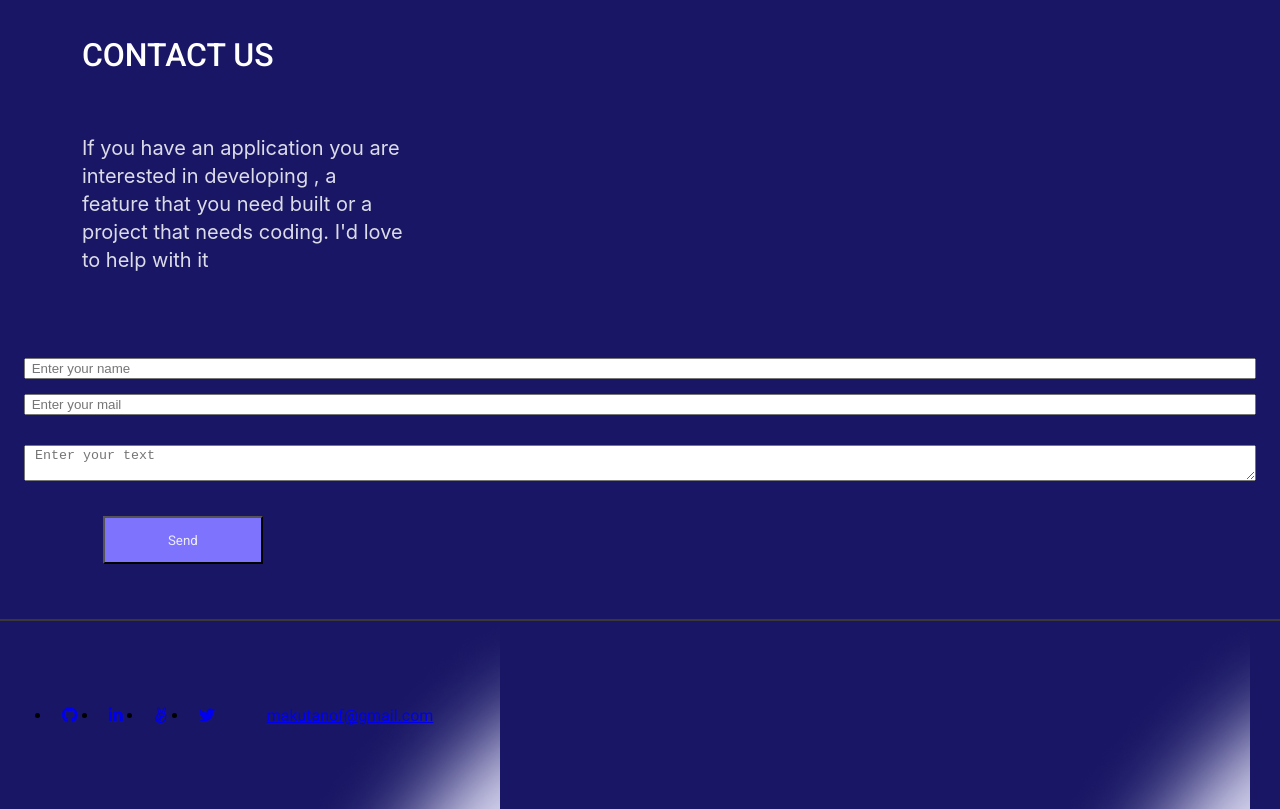
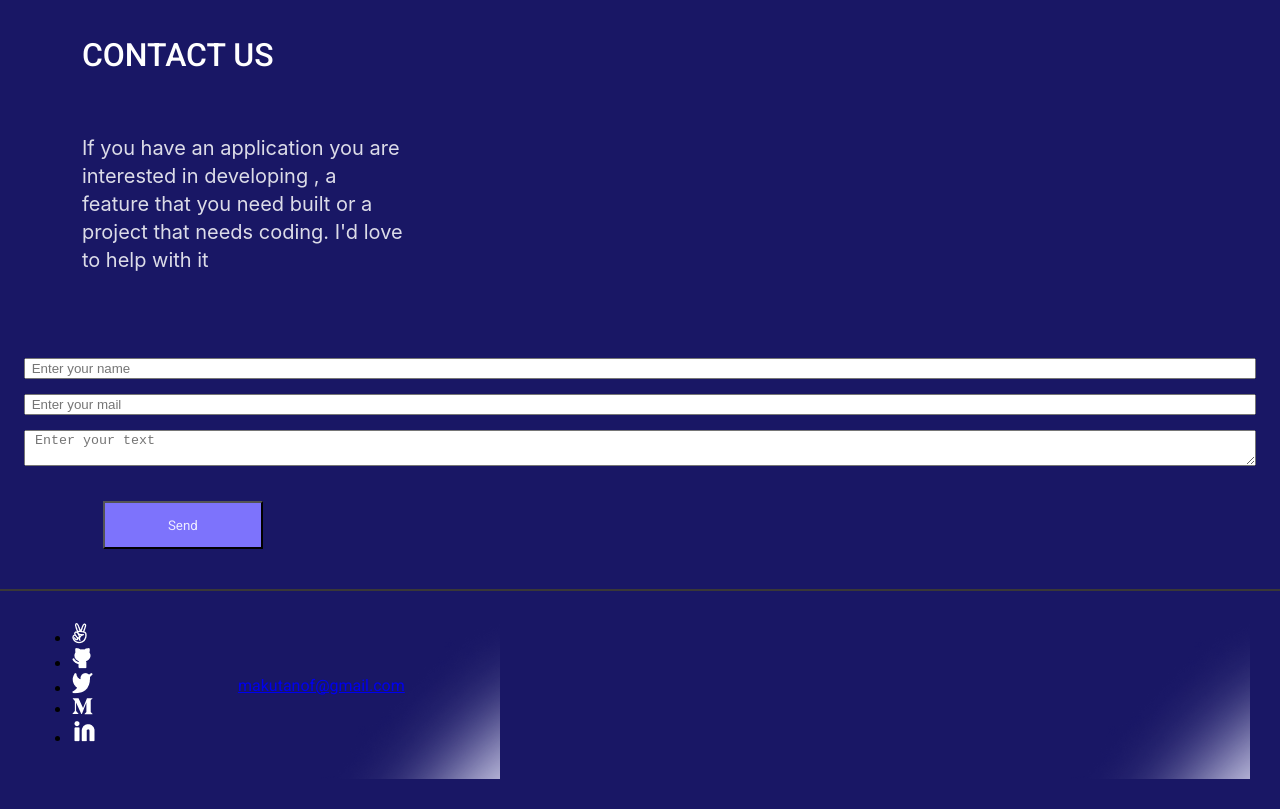
Before and after one commit to faustM/Portfolio, a website: page index.html in a window 1280 px wide. Shown: the part 6366-7175 px from the top of the page. After the commit the page ends 7145 px from the top, so only its background shows below. Drawn offline with Linux system fonts and the light colour scheme.

Commit message:
Updated the html and css of my codding partner

```diff
--- a/index.html
+++ b/index.html
@@ -179,35 +179,18 @@
     <input name="fullname" id="fullname" class="wrt" maxlength="30" type="text" placeholder=" Enter your name"
       required>
     <input name="email" id="email" class="wrt" type="email" placeholder=" Enter your mail" required>
-    <small class="error"></small>
-    <textarea name="msg" id="msg" class="wrt" maxlength="500" placeholder=" Enter your text" required></textarea>
+    <textarea name="msg" class="msg" maxlength="500" placeholder=" Enter your text" required></textarea>
     <button class="btn frm" type="submit">Send</button>
-    <small class="error"></small>
   </form>
 </div>
 <footer class="final">
-  <ul class="icon1 ">
-    <li class="icon-item">
-      <a href="#">
-        <i class="fab fa-github"></i>
-      </a>
-    </li>
-    <li class="icon-item">
-      <a href="#">
-        <i class="fab fa-linkedin-in"></i>
-      </a>
-    </li>
-    <li class="icon-item">
-      <a href="#">
-        <i class="fab fa-angellist"></i>
-      </a>
-    </li>
-    <li class="icon-item">
-      <a href="#">
-        <i class="fab fa-twitter"></i>
-      </a>
-    </li>
-  </ul>
+      <ul class="icones-2">
+        <li><a href="#"><img src="images/icones/sector.png" alt="icon1"></a></li>
+        <li><a href="#"><img src="images/icones/Vecto.png" alt="git icon2"></a></li>
+        <li><a href="#"><img src="images/icones/Vector.png" alt="icon3"></a></li>
+        <li><a href="#"><img src="images/icones/Vector.svg" alt="icon4"></a></li>
+        <li><a href="#"><img src="images/icones/Linkedin.png" alt="linkedinicon"></a></li>
+    </ul>
   <a class="mail" href="#">makutanof@gmail.com</a>
 </footer>
 </main>
```
